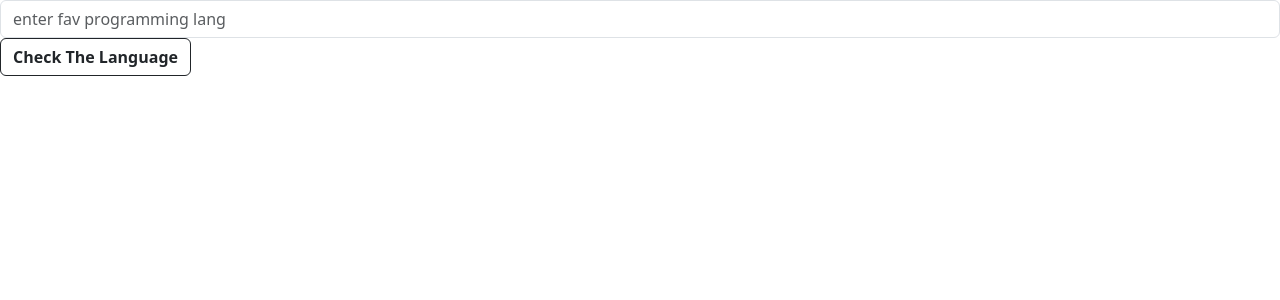
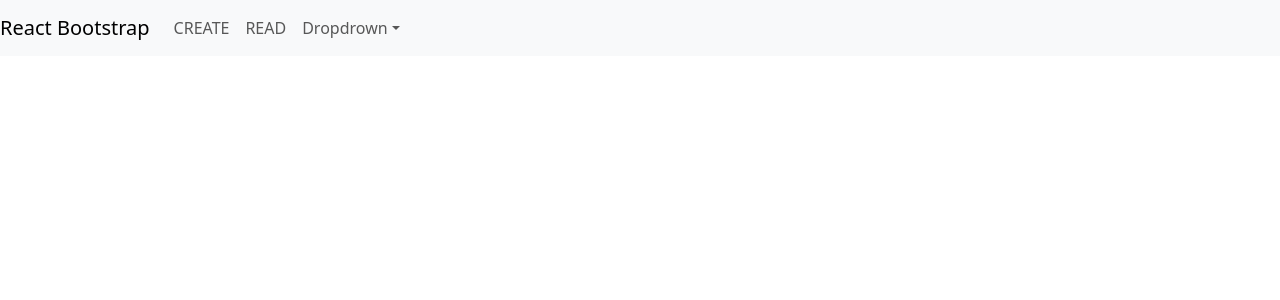
Before and after one commit to Annamalai1995/SP_React, a React (Create React App) app: page / in a window 1280 px wide. Shown: the top 300 px of the page. Built offline with nearby package versions, Linux system fonts and the light colour scheme.

Commit message:
BrowserRoutes

```diff
--- a/package.json
+++ b/package.json
@@ -11,6 +11,7 @@
     "react": "^18.3.1",
     "react-bootstrap": "^2.10.6",
     "react-dom": "^18.3.1",
+    "react-router-dom": "^7.0.2",
     "react-scripts": "5.0.1",
     "web-vitals": "^2.1.4"
   },
--- a/src/App.js
+++ b/src/App.js
@@ -1,3 +1,4 @@
+import { BrowserRouter, Route, Routes } from "react-router-dom";
 import { BootstrapExec } from "./Bootstrap";
 import List, { Unorderlist } from "./Function";
 import { Parameter } from "./Parameter";
@@ -6,6 +7,7 @@ import { Travelsname } from "./Tablecss";
 import { Ternary } from "./TernaryOperator";
 import { Hook } from "./UseState";
 import { Hook1 } from "./UseState1";
+import { Homepage } from "./WebPage";
 
 function App() {
   return (
@@ -18,7 +20,15 @@ function App() {
     {/* <Parameter where="./download.jpg"length="200px" breadth="200px"/> */}
 {/* <Travelsname/> */}
 {/* <BootstrapExec/> */}
-<Ternary/>
+{/* <Ternary/> */}
+<BrowserRouter>
+<Homepage/>
+<Routes>
+  <Route path="Read" exact element={<Tables/>}/>
+  <Route path="create" exact element={<Travelsname/>}/>
+</Routes>
+</BrowserRouter>
+{/* <Homepage/> */}
     </>
 
   )
--- /dev/null
+++ b/src/WebPage.js
@@ -0,0 +1,24 @@
+import { Nav, Navbar, NavbarBrand, NavbarCollapse, NavbarToggle, NavDropdown } from "react-bootstrap"
+
+export const Homepage=()=>
+{
+    return(
+        <>
+        <Navbar bg="light" expand="lg">
+            <NavbarBrand href="#Home">React Bootstrap</NavbarBrand>
+            <NavbarToggle aria-controls="basic-navbar"/>
+            <NavbarCollapse id="basic-navbar">
+                <Nav classname="mt-auto">
+                   <Nav.Link href="/create">CREATE</Nav.Link>
+                   <Nav.Link href="./Read">READ</Nav.Link>
+                   <NavDropdown title="Dropdrown" id="basic-navbar-dropdown">
+                    <NavDropdown.Item href="act1">ACTION</NavDropdown.Item>
+                    <NavDropdown.Item href="act2">ACTION ONE </NavDropdown.Item>
+
+                   </NavDropdown>
+                </Nav>
+            </NavbarCollapse>
+        </Navbar>
+        </>
+    )
+}
```
Also changed, not shown: 1 other file (tests, documents, lock files or other folders).
